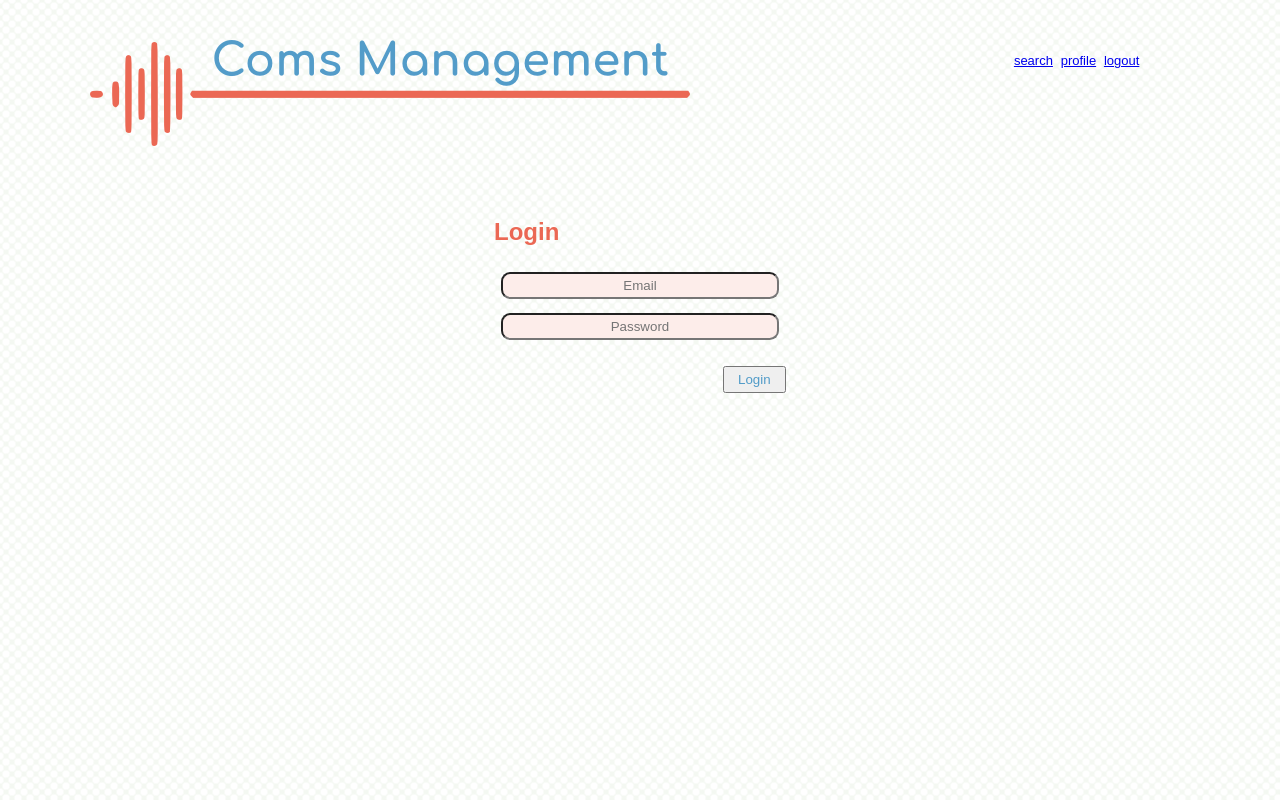
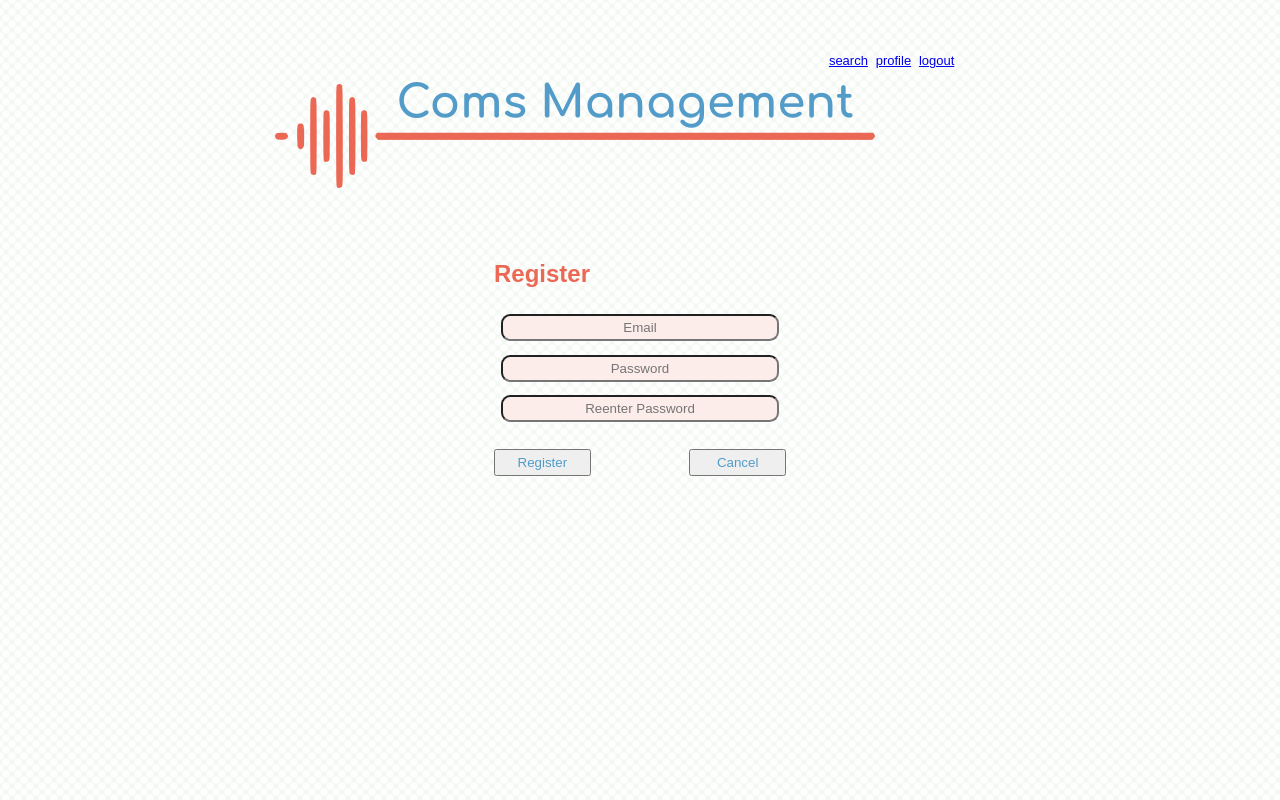
Before and after one commit to NH3R717/WDP7, a React (Create React App) app in the folder client/: page / in a window 1280 px wide. Built offline with nearby package versions, Linux system fonts and the light colour scheme; a web font is replaced by a local one.

Commit message:
update – add register form w/ styles

```diff
--- a/client/src/app.module.css
+++ b/client/src/app.module.css
@@ -1,26 +1,24 @@
 .body {
   display: flex;
-  /* font: var(--secondary-font); */
   flex-direction: column;
-  /* width: auto; */
   height: auto;
   margin: 0 auto;
   padding: 2em;
-  max-width: 1100px;
+  max-width: 730px;
   /* flex-wrap: wrap; */
   /* align-items: stretch; */
   /* justify-content: flex-start; */
   /* flex-grow: 2; */
-  /* background-image: url(/background.png);
-  background-size: 0.75em 0.75em; */
+  /* background-image: url(/background.png); */
+  /* background-size: 0.75em 0.75em; */
 }
 
-.center {
+/* .center {
   display: flex;
   flex-direction: column;
   align-items: center;
   justify-content: center;
-}
+} */
 
 /* @import url('/Comfortaa-Regular.ttf');
 :root {
--- a/client/src/components/view/login/index.js
+++ b/client/src/components/view/login/index.js
@@ -12,9 +12,18 @@ import PropTypes from 'prop-types';
 import styles from './styles.module.css';
 
 class Login_Register extends Component {
+  constructor(props) {
+    super(props);
+    this.state = {
+      register: true,
+    };
+  }
+
   render() {
-    const { register } = this.props;
+    const { register } = this.state;
     return (
+      <section>
+        {/* login */}
         <Container className={styles.form_container}>
           {!register && (
             <>
@@ -39,12 +48,63 @@ class Login_Register extends Component {
                       placeholder="Password"
                     />
                   </FormGroup>
-                <Button className={styles.button}>Login</Button>
+                  <Button className={styles.left_button + ' ' + styles.button}>
+                    Register
+                  </Button>
+                  <Button className={styles.right_button + ' ' + styles.button}>
+                    Login
+                  </Button>
                 </Form>
               </section>
             </>
           )}
         </Container>
+        {/* registration */}
+        <Container className={styles.form_container}>
+          {register && (
+            <>
+              <section className={styles.form_box}>
+                <h2>Register</h2>
+                <Form>
+                  <FormGroup>
+                    <Input
+                      className={styles.input}
+                      type="email"
+                      name="email"
+                      id="exampleEmail"
+                      placeholder="Email"
+                    />
+                  </FormGroup>
+                  <FormGroup>
+                    <Input
+                      className={styles.input}
+                      type="password"
+                      name="password"
+                      id="examplePassword"
+                      placeholder="Password"
+                    />
+                  </FormGroup>
+                  <FormGroup>
+                    <Input
+                      className={styles.input}
+                      type="password"
+                      name="password"
+                      id="examplePassword"
+                      placeholder="Reenter Password"
+                    />
+                  </FormGroup>
+                  <Button className={styles.right_button + ' ' + styles.button}>
+                    Cancel
+                  </Button>
+                  <Button className={styles.left_button + ' ' + styles.button}>
+                    Register
+                  </Button>
+                </Form>
+              </section>
+            </>
+          )}
+        </Container>
+      </section>
     );
   }
 }
@@ -53,8 +113,8 @@ Login_Register.propTypes = {
   register: PropTypes.bool,
 };
 
-Login_Register.defaultProps = {
-  register: false,
-};
+// Login_Register.defaultProps = {
+//   register: false,
+// };
 
 export default Login_Register;
--- a/client/src/components/view/login/styles.module.css
+++ b/client/src/components/view/login/styles.module.css
@@ -33,5 +33,14 @@ h2 {
   color: var(--brand-blue-dark);
   margin: 1.5em 0 0 0;
   padding: 0.3em 1em;
+  width: 7.25em;
+  float: left;
+}
+
+.left_button {
+  float: left;
+}
+
+.right_button {
   float: right;
 }
```
Lines whose indentation alone changed are shown as unchanged.
